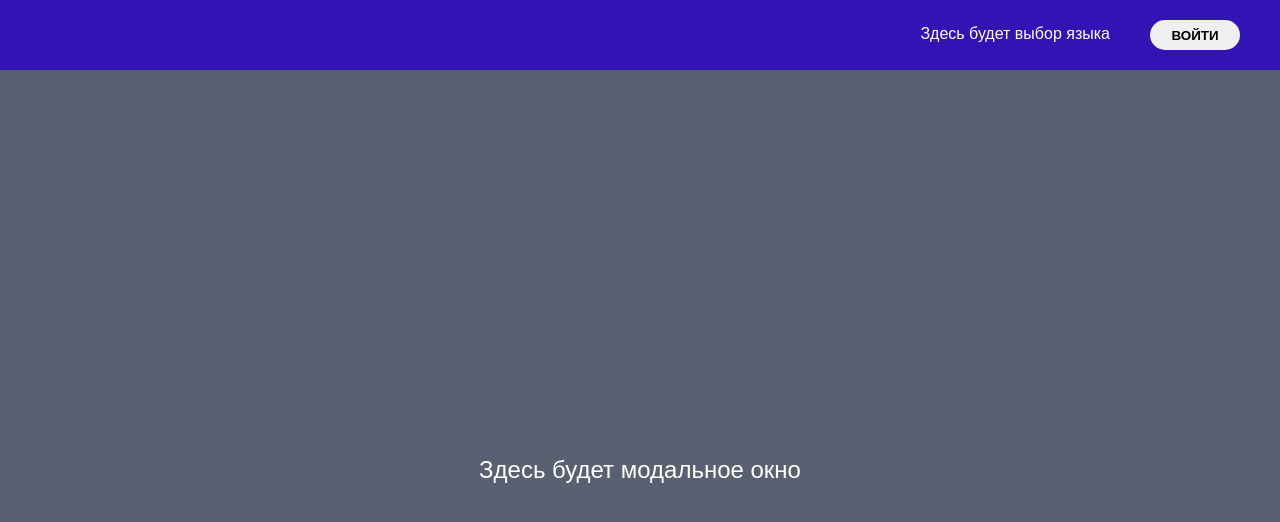
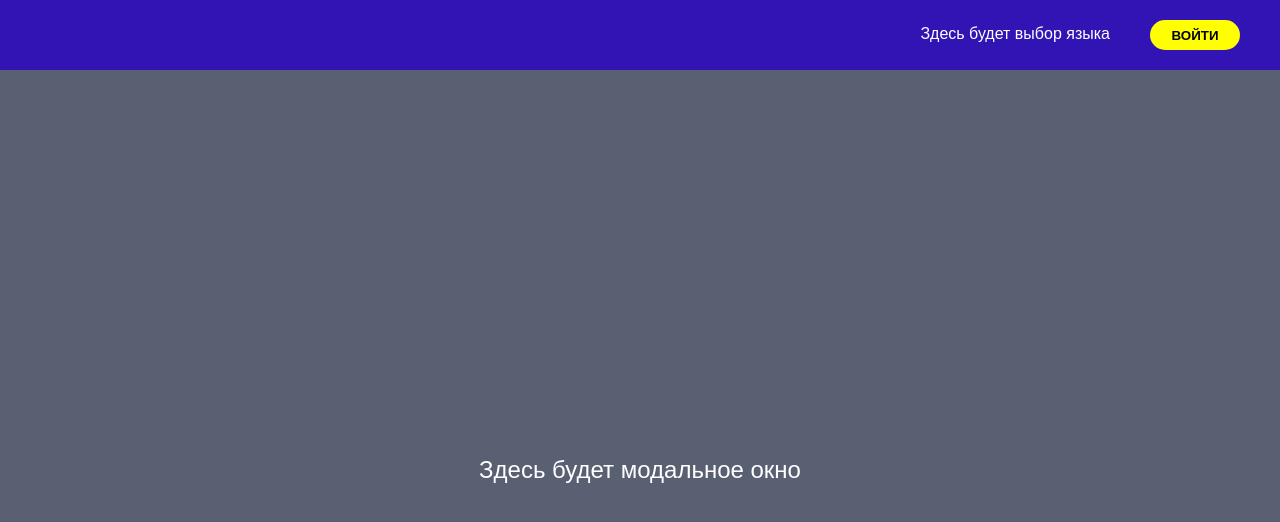
Before and after one commit to AiMedvedev/Auth-module, a React (Create React App) app: page / in a window 1280 px wide. Shown: the top 522 px of the page. Built offline with nearby package versions, Linux system fonts and the light colour scheme; no server answers.

Commit message:
auth with Google is made

```diff
--- a/src/App.css
+++ b/src/App.css
@@ -23,20 +23,6 @@ h1, h2, h3, p {
   margin: 0;
 }
 
-.App-header {
-  height: 70px;
-  display: flex;
-  justify-content: flex-end;
-  background-color: rgb(49, 20, 179);
-  align-items: center;
-  padding-right: 40px;
-}
-
-.options {
-  display: flex;
-  justify-content: space-between;
-  gap: 40px;
-}
 
 .main {
   display: flex;
@@ -46,16 +32,3 @@ h1, h2, h3, p {
   min-height: 100vh;
   background-color: #586072;
 }
-
-.lang-choice {
-  line-height: 1.7;
-}
-
-.login {
-  width: 90px;
-  height: 30px;
-  border: none;
-  border-radius: 20px;
-  font-weight: 700;
-  cursor: pointer;
-}
--- a/src/App.js
+++ b/src/App.js
@@ -1,31 +1,25 @@
 import './App.css';
+import firebase from 'firebase/compat/app';
+import 'firebase/compat/auth';
+import 'firebase/compat/database';
+import {useAuth} from './components/Hooks/useAuth';
+import {Header} from './components/Header/Header';
+import {Context, firebaseConfig} from './components/Functions/context';
 
-/* import {initializeApp} from "firebase/app";
 
-const firebaseConfig = {
-  apiKey: "AIzaSyCBIcDPknkGxmwf4UZ44iv9J2SwsJc9Q68",
-  authDomain: "auth-module-e9a14.firebaseapp.com",
-  projectId: "auth-module-e9a14",
-  storageBucket: "auth-module-e9a14.appspot.com",
-  messagingSenderId: "614329792925",
-  appId: "1:614329792925:web:247a105f7af8d60b305774"
-};
-
-const app = initializeApp(firebaseConfig); */
+firebase.initializeApp(firebaseConfig);
 
 function App() {
+
+  const auth = useAuth(firebase.auth);
+
   return (
-    <>
-      <header className="App-header">
-        <div className="options">
-          <div className="lang-choice"> Здесь будет выбор языка </div>
-          <button className="login"> ВОЙТИ </button>
-        </div>
-      </header>
+    <Context.Provider value={{auth}}>
+      <Header className="App-header" {...auth} />
       <main className="main">
         <div className="modal"> Здесь будет модальное окно</div>
       </main>
-    </>
+    </Context.Provider>
   );
 }
 
--- /dev/null
+++ b/src/components/Functions/context.js
@@ -0,0 +1,12 @@
+import React from 'react';
+
+export const Context = React.createContext();
+
+export const firebaseConfig = {
+  apiKey: "AIzaSyCBIcDPknkGxmwf4UZ44iv9J2SwsJc9Q68",
+  authDomain: "auth-module-e9a14.firebaseapp.com",
+  projectId: "auth-module-e9a14",
+  storageBucket: "auth-module-e9a14.appspot.com",
+  messagingSenderId: "614329792925",
+  appId: "1:614329792925:web:247a105f7af8d60b305774"
+};
--- /dev/null
+++ b/src/components/Header/Header.js
@@ -0,0 +1,20 @@
+import React, {useContext} from 'react';
+import {Context} from '../Functions/context.js';
+import './header.css';
+
+export const Header = () => {
+	const {auth: {authentication, logIn, logOut}} = useContext(Context);
+
+	return (
+	<header className = "App-header">
+		<div className = "options">
+			<div className = "lang-choice"> Здесь будет выбор языка </div>
+			{authentication ?
+			<button className = "logOut" onClick = {logOut}> ВЫЙТИ </button>
+			:
+			<button className = "logIn" onClick = {logIn}> ВОЙТИ </button>
+			}
+		</div>
+	</header>
+	)
+};
--- /dev/null
+++ b/src/components/Header/header.css
@@ -0,0 +1,35 @@
+.App-header {
+	height: 70px;
+	display: flex;
+	justify-content: flex-end;
+	background-color: rgb(49, 20, 179);
+	align-items: center;
+	padding-right: 40px;
+}
+
+.options {
+	display: flex;
+	justify-content: space-between;
+	gap: 40px;
+}
+
+.lang-choice {
+	line-height: 1.7;
+}
+
+.logIn, .logOut {
+	width: 90px;
+	height: 30px;
+	border: none;
+	border-radius: 20px;
+	font-weight: 700;
+	cursor: pointer;
+}
+
+.logIn {
+	background-color: yellow;
+}
+
+.logOut {
+	background-color: rgb(255, 51, 0);
+}
--- /dev/null
+++ b/src/components/Hooks/useAuth.js
@@ -0,0 +1,35 @@
+import {
+	useState,
+	useEffect
+} from 'react';
+
+export const useAuth = (authFirebase) => {
+	const [authentication, setAuthentication] = useState(null);
+
+	const auth = authFirebase();
+
+	const provider = new authFirebase.GoogleAuthProvider();
+
+	const logIn = () => auth.signInWithPopup(provider);
+
+	const logOut = () => {
+		auth.signOut()
+			.catch(err => console.error())
+	}
+
+	useEffect(() => {
+		auth.onAuthStateChanged(user => {
+			if (user) {
+				setAuthentication(user);
+			} else {
+				setAuthentication(null);
+			}
+		})
+	}, [auth, authentication]);
+
+	return {
+		authentication,
+		logIn,
+		logOut
+	}
+}
```
